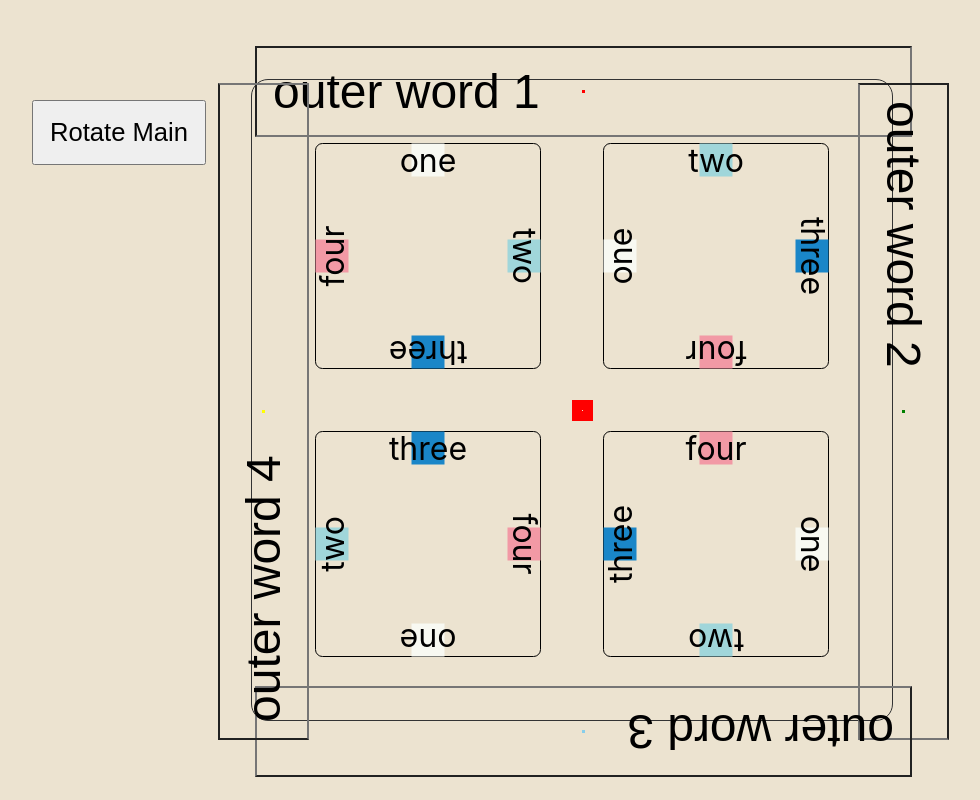
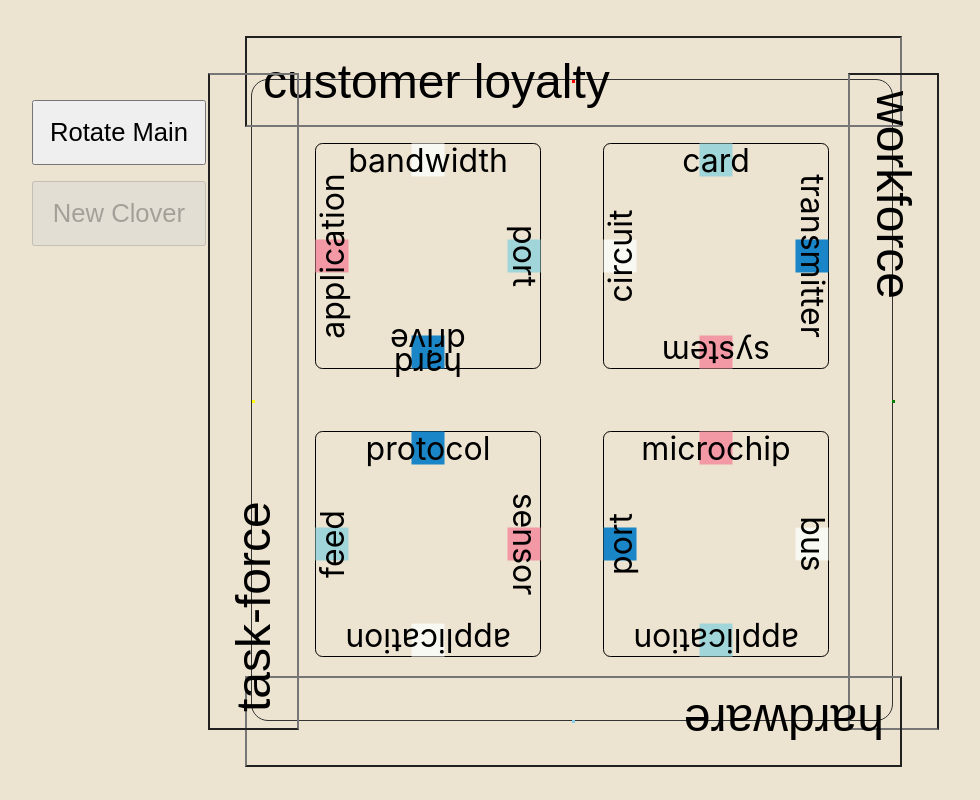
Before and after one commit to nbogie/so-clover-react, a React (Vite) app: page / in a window 1280 px wide. Shown: the whole page, without its empty margins (68-1048 px from the left). Built offline with nearby package versions, Linux system fonts and the light colour scheme.

Commit message:
generate crappy random words for now

```diff
--- a/package.json
+++ b/package.json
@@ -9,6 +9,7 @@
     "preview": "vite preview"
   },
   "dependencies": {
+    "@faker-js/faker": "^7.6.0",
     "react": "^18.2.0",
     "react-dom": "^18.2.0"
   },
--- a/src/App.css
+++ b/src/App.css
@@ -126,7 +126,7 @@ body {
   display: grid;
   place-content: center;
   background: 'orange';
-  border: 10px solid red;
+  /* border: 10px solid red; */
 }
 
 .outerWord {
@@ -166,10 +166,16 @@ body {
   transform: rotate(270deg) translate(0, -20rem);
 }
 
-.rotateMainButton {
+.bigButtons {
   position: fixed;
   top: 100px;
   left: 100px;
+  display: grid;
+  grid-template-rows: 1fr 1fr;
+  gap: 1rem;
+}
+
+button {
   padding: 1rem;
   font-size: 1.6rem;
 }
--- a/src/App.tsx
+++ b/src/App.tsx
@@ -1,43 +1,58 @@
-import { useState } from 'react'
+import { useMemo, useState } from 'react'
 import './App.css'
+import { faker } from '@faker-js/faker';
+
 
 function App() {
 
 
   const [mainRot, setMainRot] = useState<Rotation>(0)
+  const [seed, setSeed] = useState(0)
 
   function rotateMain() {
     setMainRot(prev => ((prev + 1) % 3) as Rotation);
   }
+
+  function newClover() {
+    setSeed(p => p + 1)
+  }
   return (
     <div className="App">
-      <button className="rotateMainButton" onClick={rotateMain}>Rotate Main</button>
-      <CloverView rotation={mainRot} />
+      <div className="bigButtons">
+        <button className="rotateMainButton" onClick={rotateMain}>Rotate Main</button>
+        <button className="newCloverButton" onClick={newClover} disabled>New Clover</button>
+      </div>
+      <CloverView rotation={mainRot} seed={seed} />
     </div>
   )
 }
 
 export default App
 
-function CloverView(props: { rotation: Rotation }) {
+function CloverView(props: { rotation: Rotation, seed: number }) {
+  const words1 = useMemo(() => [0, 1, 2, 3].map(() => faker.hacker.noun()), [props.seed])
+  const words2 = useMemo(() => [0, 1, 2, 3].map(() => faker.hacker.noun()), [props.seed])
+  const words3 = useMemo(() => [0, 1, 2, 3].map(() => faker.hacker.noun()), [props.seed])
+  const words4 = useMemo(() => [0, 1, 2, 3].map(() => faker.hacker.noun()), [props.seed])
+
   const [rot1, setRot1] = useState<Rotation>(0)
   const [rot2, setRot2] = useState<Rotation>(3)
   const [rot3, setRot3] = useState<Rotation>(2)
   const [rot4, setRot4] = useState<Rotation>(1)
 
-  const [outer1, setOuter1] = useState<string>("outer word 1");
-  const [outer2, setOuter2] = useState<string>("outer word 2");
-  const [outer3, setOuter3] = useState<string>("outer word 3");
-  const [outer4, setOuter4] = useState<string>("outer word 4");
+  const [outer1, setOuter1] = useState<string>(() => faker.company.catchPhraseNoun());
+  const [outer2, setOuter2] = useState<string>(() => faker.company.catchPhraseNoun());
+  const [outer3, setOuter3] = useState<string>(() => faker.company.catchPhraseNoun());
+  const [outer4, setOuter4] = useState<string>(() => faker.company.catchPhraseNoun())
 
 
   return <div className={"oneClover " + rotClass(props.rotation)}>
-    <OneCardView words={["one", "two", "three", "four"]} rotation={rot1} onClick={() => setRot1(p => ((p + 1) % 4) as Rotation)} />
-    <OneCardView words={["one", "two", "three", "four"]} rotation={rot2} onClick={() => setRot2(p => ((p + 1) % 4) as Rotation)} />
-    <OneCardView words={["one", "two", "three", "four"]} rotation={rot3} onClick={() => setRot3(p => ((p + 1) % 4) as Rotation)} />
-    <OneCardView words={["one", "two", "three", "four"]} rotation={rot4} onClick={() => setRot4(p => ((p + 1) % 4) as Rotation)} />
+    <OneCardView words={words1} rotation={rot1} onClick={() => setRot1(p => ((p + 1) % 4) as Rotation)} />
+    <OneCardView words={words2} rotation={rot2} onClick={() => setRot2(p => ((p + 1) % 4) as Rotation)} />
+    <OneCardView words={words3} rotation={rot3} onClick={() => setRot3(p => ((p + 1) % 4) as Rotation)} />
+    <OneCardView words={words4} rotation={rot4} onClick={() => setRot4(p => ((p + 1) % 4) as Rotation)} />
+
     <div className="outerWords">
-
       <div className="outerWord"><input value={outer1} onChange={e => setOuter1(e.target.value)} /></div>
       <div className="outerWord"><input value={outer2} onChange={e => setOuter2(e.target.value)} /></div>
       <div className="outerWord"><input value={outer3} onChange={e => setOuter3(e.target.value)} /></div>
```
Also changed, not shown: 1 other file (tests, documents, lock files or other folders).
